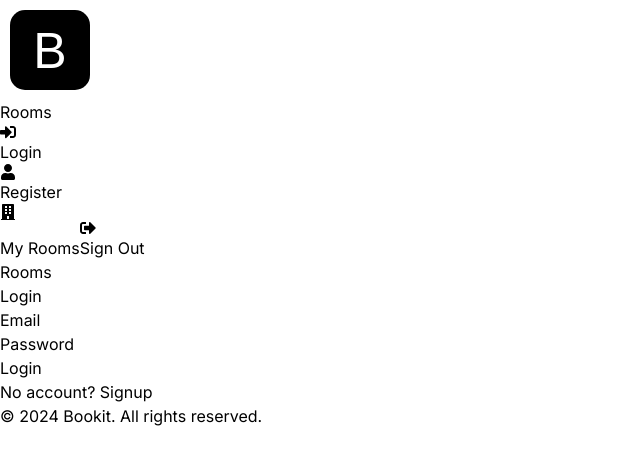
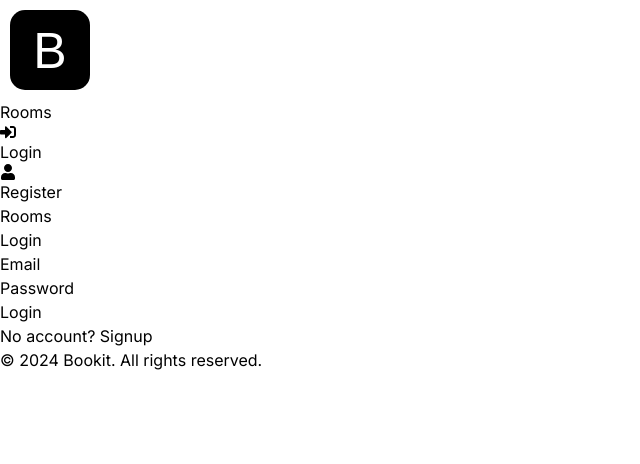
Before and after one commit to muhkyle17/bookify, a Next.js app: page /login in a window 1280 px wide. Shown: the top 464 px of the page, without its empty margins (0-640 px from the left). Built offline with nearby package versions, Linux system fonts and the light colour scheme; no server answers.

Commit message:
Add logic for when the user is authenticated to show the my rooms and sign out

```diff
--- a/src/app/components/Header.jsx
+++ b/src/app/components/Header.jsx
@@ -73,12 +73,16 @@ const Header = () => {
                   </Link>
                 </>
               )}
+              {isAuthenticated && (
+                <>
                   <Link href='/rooms/my'>
                     <FaBuilding className='inline mr-1' /> My Rooms
                   </Link>
                   <button onClick={handleLogout} className='mx-3 text-gray-800 hover:text-gray-600'>
                     <FaSignOutAlt className='inline mr-1' /> Sign Out
                   </button>
+                </>
+              )}
             </div>
           </div>
         </div>
```
Lines whose indentation alone changed are shown as unchanged.
